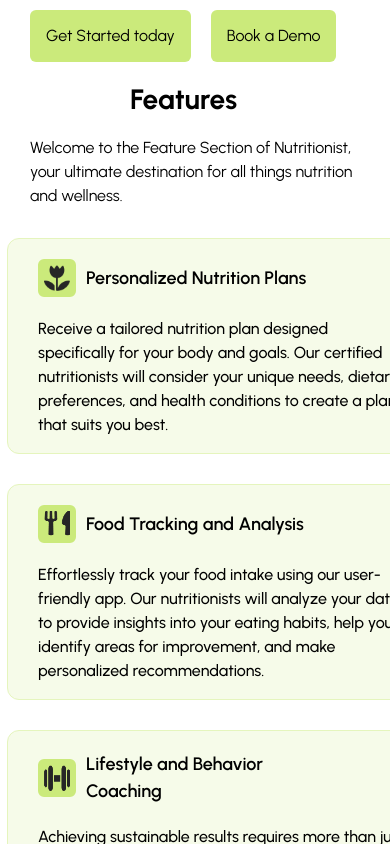
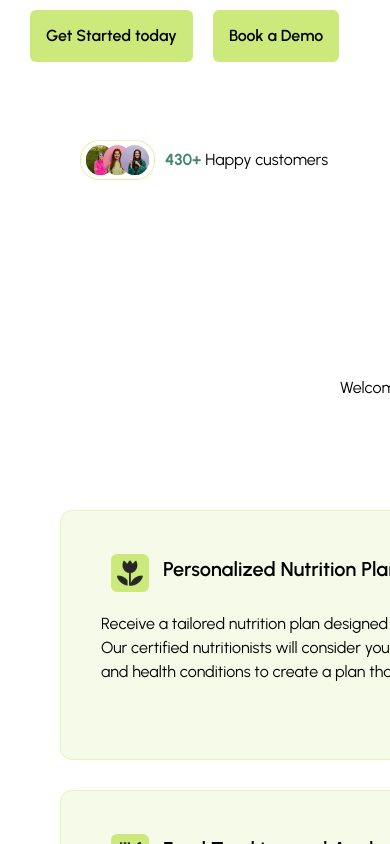
Before and after one commit to Ndahiroloicke/Nutritionist-web-app, a React (Vite) app: page / in a window 390 px wide. Shown: the part 860-1704 px from the top of the page. Built offline with nearby package versions, Linux system fonts and the light colour scheme.

Commit message:
some functionalites added

```diff
--- a/src/components/Home/Bigscreen.jsx
+++ b/src/components/Home/Bigscreen.jsx
@@ -1,25 +1,26 @@
 import bigpic from "../../assets/460e0bda998d66dceb40006674dcff12f383089a.png";
 import grids from "../../assets/real grids.png";
-import Customers from "./Customers";
+import cust from "../../assets/b4c77114-ea34-4c0a-a248-0e3a97c93499.png"
 import phonp from "../../assets/small phone pic.png"
+import { Link } from "react-router-dom";
 
 const Bigscreen = () => {
   return (
     <div className="Bigscreen flex flex-col md:flex-row">
       <div className="big-pic">
-        <img src={grids} alt="" className="hidden md:block md:w-[1730px]"/>
+        <img src={grids} alt="" className="hidden md:block md:w-[650px]"/>
         <img src={bigpic} alt="" className="woman absolute top-[115px] -left-[200px] w-[1000px] hidden md:block" />
         <img src={phonp} alt="" className="block w-[100%] md:hidden" />
       </div>
       <div className="sider-text">
         <div>
-          <h3 className="text-[18px] w-full mx-[50%] md:text-3xl md:ml-[3px] font-semibold">Transform Your ❤️ Health with</h3>
+          <h3 className="text-[18px] md:text-3xl -ml-[50px] md:ml-[3px] font-semibold">Transform Your ❤️ Health with</h3>
           <div className="line  -ml-[50px] md:ml-[3px]"></div>
         </div>
         <h1 className="font-bold text-[28px] w-[358px] md:text-[48px] md:ml-[05px]  md:w-[610px] -ml-[30px]">
           Personalized Nutrition <span className="">Coaching</span>
         </h1>
-        <p className="text-[14px] md:text-[16px] w-[100%] md:w-[50%] h-[126px] md:ml-[10px] md:mt-[16px] -ml-[50px] ">
+        <p className="text-[14px] md:text-[16px] w-[321px] h-[126px] md:ml-[10px] md:mt-[16px] -ml-[50px] md:w-[610px]">
           Welcome to Nutritionist, your partner in achieving optimal health
           through personalized nutrition coaching. Our certified nutritionists
           are here to guide you on your weight loss journey, providing
@@ -27,11 +28,16 @@ const Bigscreen = () => {
           and experience the power of personalized nutrition coaching.
         </p>
         <div className="flex flex-row -ml-[50px] md:ml-[50px]">
-        <button className="main-button">Get Started today</button>
-        <button className="main-button">Book a Demo</button>
+          <Link to="/process">
+        <button className="main-button font-semibold">Get Started today</button>
+        </Link>
+        <Link to="/pricing">
+        <button className="main-button font-semibold">Book a Demo</button>
+        </Link>
         </div>
-        <div className="locate absolute hidden top-[380px]">
-          <Customers className="Locate-customers" />
+        <div className="locate flex flex-row">
+          <img src={cust} className="w-[75px] h-[40px]" alt="" />
+          <p className="mx-[10px] my-[8px]"><span className="text-[#468671] font-bold">430+</span> Happy customers</p>
         </div>
       </div>
     </div>
--- a/src/components/Home/Navbar.jsx
+++ b/src/components/Home/Navbar.jsx
@@ -5,7 +5,7 @@ const Navbar = () => {
   return (
     <div className=" bg-[#1A3129] flex flex-row justify-between -pb-[30px] px-[10px] md:px-[40px]">
       <div className=" flex flex-row mt-[10px] md:mt-[20px]">
-        <img src={headpic} className="w-[38px] h-[38px]n"/>
+        <img src={headpic} className="w-[38px] h-[38px]"/>
         <h1 className="text-[20px] font-extrabold mt-[4px] md:mt-[5px] text-white">Nutritionist</h1>
       </div>
       <nav className="text-white">
--- a/src/components/Home/blogs/blogsrep.jsx
+++ b/src/components/Home/blogs/blogsrep.jsx
@@ -11,26 +11,25 @@ function Blogsforhome() {
   return (
     <div className="font-sans">
       <div className="ml-[80px] mb-[60px]">
-        <h1 className="font-extrabold mx-[35px] text-3xl">
+        <h1 className="font-extrabold ml-[550px] mb-[6px] text-3xl">
           Our Blogs
         </h1>
-        <p className="md:ml-[210px] w-[320px] font-medium -ml-[35px] my-[4px]">
+        <p className="ml-[210px]">
           Our blog is a treasure trove of informative and engaging articles
-          written by our team of nutritionists, dietitians, and wellness
-          <span className="md:block md:ml-[210px]">
+          written by our team of nutritionists, dietitians, and wellness{" "}
+          <span className="block ml-[210px]">
             experts. Here is what you can expect from our blog.
           </span>
         </p>
       </div>
-      <div className="flex flex-col mx-[10px] md:flex-row justify-between md:mx-[60px]">
-        <div className=" mr-[60px]">
+      <div className="flex flex-row justify-between mx-[60px]">
+        <div className="">
           <Firstblogs
             blogtitle="Weight Loss"
             homl="Discover how staying hydrated can support your weight loss goals and improve overall health."
             homep="The Benefits of Hydration for Weight Loss"
             homepic={pic1}
             profile={em3}
-            nam="Mark Johnson"
           />
           <Firstblogs
             blogtitle="Understanding Macronutrients"
@@ -38,7 +37,6 @@ function Blogsforhome() {
             homl="Get a comprehensive understanding of macronutrients and their role in your diet for optimal health and weight management."
             profile={em}
             homep="Carbohydrates, Proteins, and Fats"
-            nam="Sarah Thompson"
           />
         </div>
         <div className="">
@@ -48,7 +46,6 @@ function Blogsforhome() {
             homep="Cultivating a Healthy Relationship with Food"
             homepic={pic2}
             profile={pic}
-            nam="Mark Wilson"
           />
           <Firstblogs
             blogtitle="Healthy Snacks on the Go"
@@ -56,7 +53,6 @@ function Blogsforhome() {
             profile={em2}
             homl="Explore a variety of convenient and healthy snack ideas to keep you fueled throughout the day."
             homep="Quick and Nutritious Options"
-            nam="Emily Wilson"
           />
         </div>
       </div>
--- a/src/components/Home/blogs/firstones.jsx
+++ b/src/components/Home/blogs/firstones.jsx
@@ -1,25 +1,28 @@
 import PropTypes from "prop-types";
+import { useState } from "react";
 
-const Firstblogs = ({ blogtitle, homepic, profile, homep,homl,nam }) => {
+const Firstblogs = ({ blogtitle, homepic, profile, homep, homl, nam }) => {
+  const [liked, setLiked] = useState(false);
+
+  const handleLikeClick = () => {
+    // Toggle the liked state
+    setLiked(!liked);
+  };
+
   return (
-    <div className="px-[24px] py-[24px] h-auto mb-[20px] md:w-[630px] bg-[#F6FBE9] md:mb-[20px] rounded-[10px] md:p-[30px]">
+    <div className=" w-[630px] bg-[#F6FBE9] mb-[20px] rounded-[10px] p-[30px]">
       <img
         src={homepic}
-        className="md:w-[570px] rounded-[12px] md:h-[377px] w-[310px]"
+        className="w-[570px] rounded-[12px] h-[377px]"
         alt="Blog Thumbnail"
       />
       <div>
         <div className="">
           <p className="text-[16px] mt-[40px] mb-[2px]">{blogtitle}</p>
-          <h3 className="font-semibold md:text-[22px] md:mb-[20px] w-[310px] text-[20px]">
-          {homep}
-          </h3>
-          <p className="md:mb-[20px] w-[310px]">
-            {homl}
-          </p>
+          <h3 className="font-semibold text-[22px] mb-[20px]">{homep}</h3>
+          <p className="mb-[20px]">{homl}</p>
         </div>
-        <div className=" flex  border-[#EEF8D3] border-[0.2px] rounded-[20px] flex-col w-[310px] h-[145px] md:flex-row md:rounded-[10px] items-center py-[16px] px-[16px] bg-[#FAFDF2]">
-          <div className="flex flex-row ml-[130px] mb-[10px]">
+        <div className=" flex flex-row rounded-[10px] items-center py-[16px] px-[16px] bg-[#FAFDF2]">
           <img
             src={profile}
             alt="Author Profile"
@@ -29,16 +32,17 @@ const Firstblogs = ({ blogtitle, homepic, profile, homep,homl,nam }) => {
             <h3 className="text-[18px] font-semibold">{nam}</h3>
             <p className="text-[15px]">23 May 2023 - 5 min read</p>
           </div>
-          </div>
-          <div>
-          <div className="flex flex-row ml-[100px]">
-            <li className="list-none mr-[12px]">
-              <i className="bx bxs-heart text-[30px]"></i>
+          <div className="flex flex-row">
+            <li
+              className="list-none mr-[12px]"
+              onClick={handleLikeClick}
+            >
+              {/* Conditionally render red or black heart icon */}
+              <i className={liked ? "bx bxs-heart text-[30px] text-red-600" : "bx bxs-heart text-[30px] text-black"}></i>
             </li>
             <li className="list-none">
               <i className="bx bx-share-alt text-[30px]"></i>
             </li>
-          </div>
           </div>
         </div>
       </div>
--- a/src/components/Home/butts.jsx
+++ b/src/components/Home/butts.jsx
@@ -1,14 +1,18 @@
 
-const Butts = () => {
+import PropTypes from "prop-types";
+
+const Butts = ({ setYearlyPricing,yearlyPricing }) => {
   return (
     <div>
-        <div className="twobutts w-[215px]">
-          <button className="active">Monthly</button>
-          <button className="inactive">Yearly</button>
-        </div>
-        <p className="hims">Save 50% on Yearly</p>
+      <div className="twobutts w-[215px]">
+        <button className={yearlyPricing ? "active bg-white text-black" : "bg-[#234338] text-white"} onClick={()=>setYearlyPricing(false)}>Monthly</button>
+        <button className={yearlyPricing ? "inactive bg-[#234338] text-white" : "bg-white"} onClick={() => setYearlyPricing(true)}>Yearly</button>
+      </div>
     </div>
-  )
-}
-
-export default Butts
+  );
+};
+Butts.propTypes = {
+  yearlyPricing: PropTypes.string.isRequired,
+  setYearlyPricing: PropTypes.string.isRequired,
+};
+export default Butts;
--- a/src/components/Home/features.jsx
+++ b/src/components/Home/features.jsx
@@ -4,12 +4,12 @@ import Tritity from './threelast'
 const Feature = () => {
   return (
     <div>
-        <div className=''>
-        <h1 className='text-[28px] font-bold md:text-[38px] md:mt-[100px] md:mx-[670px] mx-[130px] my-[16px]'>Features</h1>
-        <p className='w-[330px] md:w-[780px] md:mx-[400px] md:mb-[60px] mx-[30px]'>Welcome to the Feature Section of Nutritionist, your ultimate destination for all things nutrition and wellness.</p>
+        <div className='features-head'>
+        <h1 className='sticky top-0 font-extrabold text-3xl'>Features</h1>
+        <p>Welcome to the Feature Section of Nutritionist, your ultimate destination for all things nutrition and wellness.</p>
         </div>
-        <div className='flex flex-col m-0 md:flex-row md:mx-[150px] md:justify-between '>
-        <div className=''>
+        <div className='features'>
+        <div className='three-1-components'>
     <Trinity/>
         </div>
         <div className='three-2-components'>
--- a/src/components/Home/plans.jsx
+++ b/src/components/Home/plans.jsx
@@ -4,7 +4,7 @@ const Plans = ({planname,plandescription,price}) => {
   return (
     <div className='plan-whole'>
         <div className='plan-head'>
-            <h1>{planname}</h1>
+            <h1 className='text-[30px] font-semibold'>{planname}</h1>
             <p>Up to 50% off Yearly plan</p>
             <p className='desc'>{plandescription}</p>
         </div>
--- a/src/components/Home/pricing.jsx
+++ b/src/components/Home/pricing.jsx
@@ -1,7 +1,12 @@
+// Price.js
+import  { useState } from "react";
 import Butts from "./butts";
 import Plans from "./plans";
+import PropTypes from "prop-types";
 
 function Price() {
+  const [yearlyPricing, setYearlyPricing] = useState(false);
+
   return (
     <div className="wholepricing">
       <div className="pricing">
@@ -14,9 +19,29 @@ function Price() {
             resources
           </span>
         </p>
-        <Butts/>
+        <Butts setYearlyPricing={setYearlyPricing}  yearlyPricing={yearlyPricing}/>
       </div>
-      <div className="plans">
+      {yearlyPricing ? (
+        <div className="plans mt-[40px]">
+          <Plans
+            plandescription="Get started on your health journey with our Basic Plan. It includes personalized nutrition coaching, access to our app, meal planning assistance, and email support.personalized recipe recommendations "
+            planname="Basic Plan"
+            price="$199"
+            className="f"
+          />
+          <Plans
+            planname="Premium Plan"
+            plandescription="Upgrade to our Premium Plan for enhanced features. In addition to the Basic Plan, you'll receive video consultations, priority support, and personalized recipe recommendations."
+            price="$399"
+          />
+          <Plans
+            planname="Ultimate Plan"
+            plandescription="Experience the full benefits of personalized nutrition coaching with our Ultimate Plan. Enjoy all the features of the Premium Plan, along with 24/7 chat support and exclusive workshops."
+            price="$499"
+          />
+        </div>
+      ) : (
+        <div className="plans mt-[40px]">
           <Plans
             plandescription="Get started on your health journey with our Basic Plan. It includes personalized nutrition coaching, access to our app, meal planning assistance, and email support.personalized recipe recommendations "
             planname="Basic Plan"
@@ -34,8 +59,13 @@ function Price() {
             price="$99"
           />
         </div>
+      )}
     </div>
   );
 }
 
+Price.propTypes = {
+  pric: PropTypes.bool.isRequired,
+};
+
 export default Price;
--- a/src/components/Home/threefirst.jsx
+++ b/src/components/Home/threefirst.jsx
@@ -3,39 +3,39 @@ import divine2 from "../../assets/95ad6b91-98e3-4b79-882e-111eaaeca1ca.png";
 import divine3 from "../../assets/ccefa74f-1337-4b61-b25b-aef4826c67fe.png";
 function Trinity() {
   return (
-    <div className="-ml-[53px]">
-      <div className="first-feature px-[20px] w-[93%] h-fit md:h-[250px] bg-[#F6FBE9]">
+    <div>
+      <div className="first-feature w-[630px] h-[250px] bg-[#F6FBE9]">
         <div>
-          <div className="flex flex-row items-center mx-[10px] my-[20px]">
+          <div className="pic-and-h">
             <img src={divine} alt="" />
-            <h3 className="text-[18px] md:w-[486px] mx-[10px] w-[250px] font-semibold">Personalized Nutrition Plans</h3>
+            <h3 className="text-[20px] font-semibold">Personalized Nutrition Plans</h3>
           </div>
         </div>
-        <div className="w-[100%] font-medium md:w-[550px] md:pb-[30px] mx-[10px] my-[16px]">
+        <div className="pt-[20px] pb-[60px] px-[40px]">
           Receive a tailored nutrition plan designed specifically for your body
           and goals. Our certified nutritionists will consider your unique
           needs, dietary preferences, and health conditions to create a plan
           that suits you best.
         </div>
       </div>
-      <div className="first-feature px-[20px] w-[93%] h-fit md:h-[250px] bg-[#F6FBE9]">
-        <div className="flex flex-row mx-[10px] items-center my-[20px]">
+      <div className="first-feature w-[630px] h-[250px] bg-[#F6FBE9]">
+        <div className="pic-and-h2 pic-and-h">
           <img src={divine2} alt="" />
-          <h3 className="text-[18px] md:w-[486px] mx-[10px] w-[250px] font-semibold">Food Tracking and Analysis</h3>
+          <h3 className="text-[20px] font-semibold">Food Tracking and Analysis</h3>
         </div>
-        <div className="w-[100%] font-medium md:w-[550px] md:pb-[30px] mx-[10px] my-[16px]">
+        <div className="pt-[20px] pb-[60px] px-[40px]">
           Effortlessly track your food intake using our user-friendly app. Our
           nutritionists will analyze your data to provide insights into your
           eating habits, help you identify areas for improvement, and make
           personalized recommendations.
         </div>
       </div>
-      <div className="first-feature px-[20px] w-[93%] h-fit md:h-[250px] bg-[#F6FBE9]">
-        <div className="flex flex-row mx-[10px] my-[20px] items-center">
+      <div className="first-feature w-[630px] h-[250px] bg-[#F6FBE9]">
+        <div className="pic-and-h3 pic-and-h">
           <img src={divine3} alt="" />
-          <h3 className="text-[18px] mx-[10px] md:w-[486px] w-[250px] font-semibold">Lifestyle and Behavior Coaching</h3>
+          <h3 className="text-[20px] font-semibold">Lifestyle and Behavior Coaching</h3>
         </div>
-        <div className="w-[100%] font-medium md:w-[550px] md:pb-[30px] mx-[10px] my-[16px]">
+        <div className="pt-[20px] pb-[60px] px-[40px]">
           Achieving sustainable results requires more than just a diet plan. Our
           nutritionists will work with you to develop healthy habits, address
           emotional eating, and provide strategies to overcome obstacles along
--- a/src/components/Home/threelast.jsx
+++ b/src/components/Home/threelast.jsx
@@ -3,37 +3,37 @@ import divine5 from "../../assets/7bbcb7b6-0617-4e41-9438-7a409c6e2ad4.png";
 import divine3 from "../../assets/2f741a03-f576-45c3-a840-9745fe0db12d.png";
 function Tritity() {
   return (
-    <div className="-mt-[30px] md:-mt-0">
-      <div className="last-feature px-[20px] w-[100%] lg:w-[100%] h-fit md:h-[250px] bg-[#F6FBE9]">
-        <div className="flex flex-row items-center mx-[10px] my-[20px]">
+    <div>
+      <div className="last-feature w-[630px] h-[250px] bg-[#F6FBE9]">
+        <div className="pic-and-t ">
           <img src={divine4} alt="" />
-          <h3 className="text-[18px] mx-[10px] md:w-[486px] w-[250px] font-semibold">Guidance from Certified Nutritionists</h3>
+          <h3 className="text-[20px] font-semibold">Guidance from Certified Nutritionists</h3>
         </div>
-        <div className="w-[100%] font-medium md:w-[550px] md:pb-[30px] mx-[10px] my-[16px]">
+        <div className="pt-[20px] pb-[60px] px-[40px]">
           Our team of experienced and certified nutritionists will provide
           professional guidance and support throughout your journey. They will
           answer your questions, address your concerns, and keep you motivated
           as you work towards your goals.
         </div>
       </div>
-      <div className="last-feature px-[20px] w-[100%] h-fit md:h-[250px] bg-[#F6FBE9]">
-        <div className="flex flex-row items-center mx-[10px] my-[20px]">
+      <div className="last-feature w-[630px] h-[250px] bg-[#F6FBE9]">
+        <div className="pic-and-t2 pic-and-t">
           <img src={divine5} alt="" />
-          <h3 className="text-[18px] mx-[10px] md:w-[486px] w-[250px] font-semibold">Meal Planning and Recipes</h3>
+          <h3 className="text-[20px] font-semibold">Meal Planning and Recipes</h3>
         </div>
-        <div className="w-[100%] font-medium md:w-[550px] md:pb-[30px] mx-[10px] my-[16px]">
+        <div className="pt-[20px] pb-[60px] px-[40px]">
           Access a vast collection of delicious and healthy recipes tailored to
           your dietary needs. Our nutritionists will also create personalized
           meal plans, making it easier for you to stay on track and enjoy
           nutritious meals.
         </div>
       </div>
-      <div className="last-feature px-[20px] w-[100%] h-fit md:h-[250px] bg-[#F6FBE9]">
-        <div className="flex flex-row items-center mx-[10px] my-[20px]">
+      <div className="last-feature w-[630px] h-[250px] bg-[#F6FBE9]">
+        <div className="pic-and-t3 pic-and-t">
           <img src={divine3} alt="" />
-          <h3 className="text-[18px] mx-[10px] md:w-[486px] w-[250px] font-semibold">Nutritional Education and Workshops</h3>
+          <h3 className="text-[20px] font-semibold">Nutritional Education and Workshops</h3>
         </div>
-        <div className="w-[100%] font-medium md:w-[550px] md:pb-[30px] mx-[10px] my-[16px]">
+        <div className="pt-[20px] pb-[60px] px-[40px]">
           Expand your knowledge of nutrition through informative articles and
           educational workshops. Our nutritionists will equip you with the
           knowledge and tools to make informed choices for long-term success.
```
Lines whose indentation alone changed are shown as unchanged.
